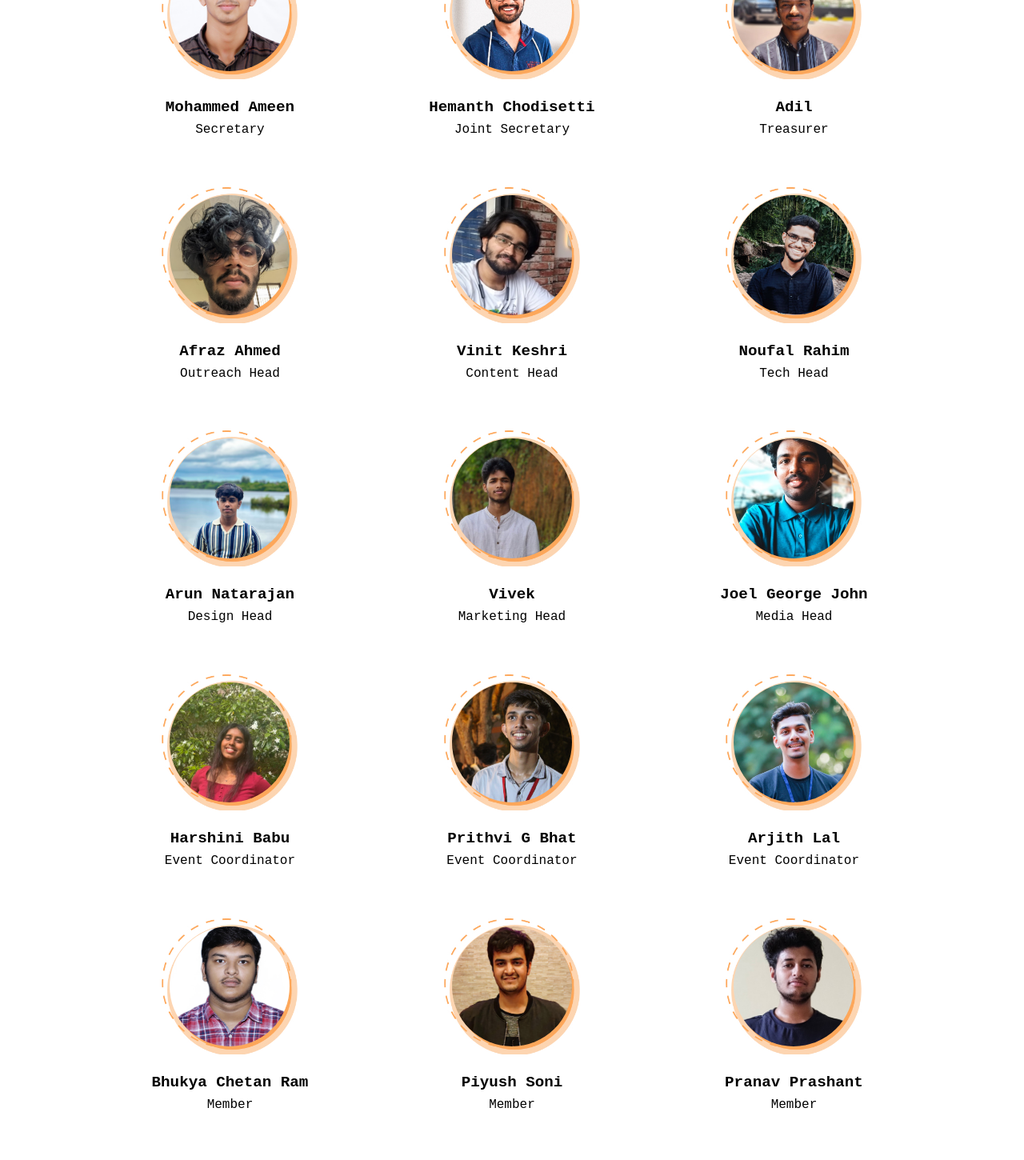
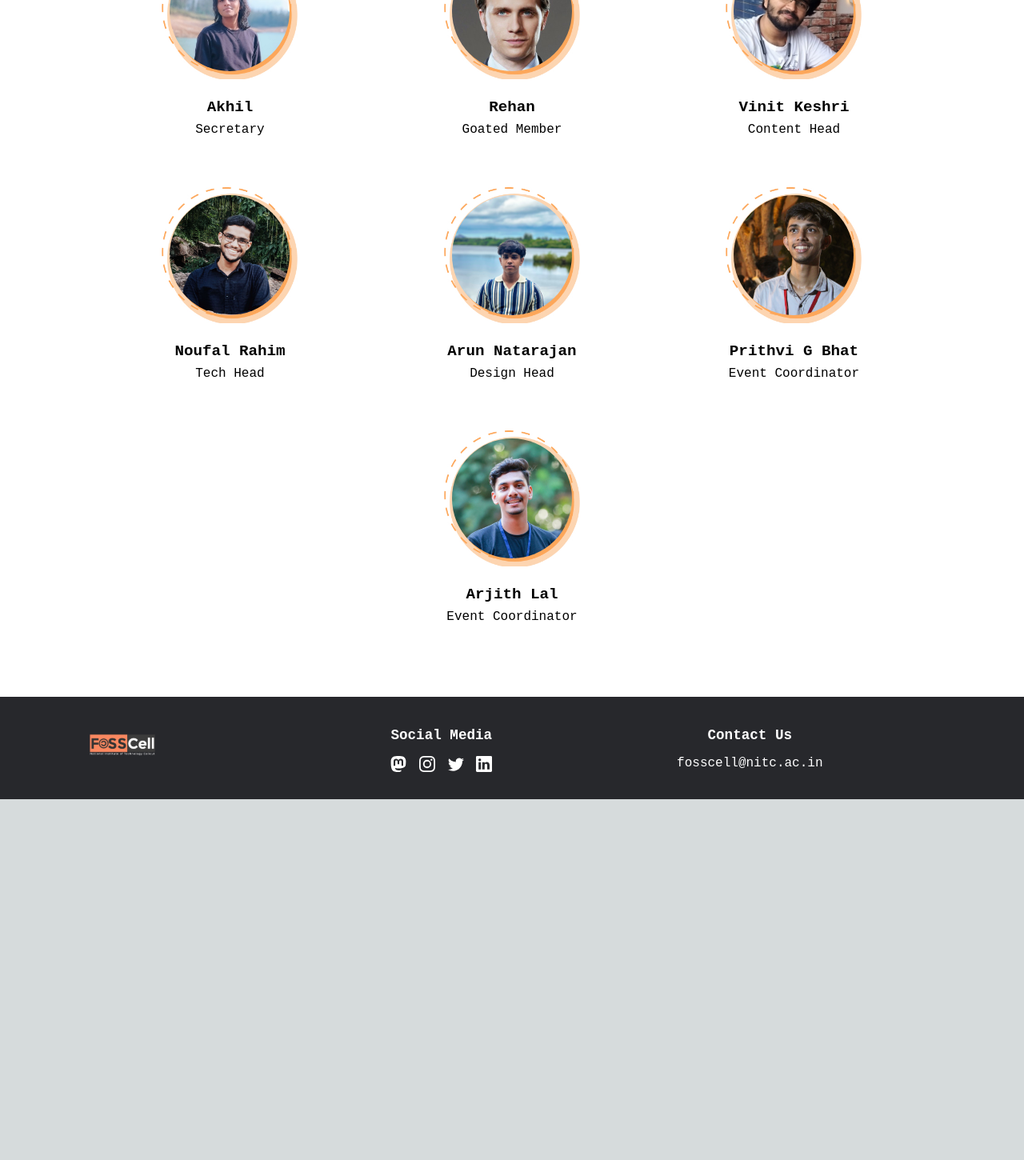
Before and after one commit to FOSSCellNITCalicut/fosscell-nextjs, a Next.js app: page /people in a window 1280 px wide. Shown: the part 320-1770 px from the top of the page at 80% size. After the commit the page ends 1319 px from the top, so only its background shows below. Built offline with nearby package versions, Linux system fonts and the light colour scheme.

Commit message:
Added timer

```diff
--- a/pages/people/index.js
+++ b/pages/people/index.js
@@ -2,6 +2,11 @@ import { useState } from "react";
 import styles from '@/styles/People.module.css'
 
 // import Aabid from "@/public/images/Team/Aabid Mohamed.jpg"
+
+
+//B24s
+
+
 
 //B23s and B22s
 
@@ -63,98 +68,192 @@ import Image from 'next/image'
 
 
 const alumni =[
+ {
+    id: 1,
+    name: "Mohammed Ameen",
+    position: "Alumni",
+    image: Ameen
+},
 {
-    id:0,
+    id: 2,
+    name: "Hemanth Chodisetti",
+    position: "Alumni",
+    image: Hemanth
+},
+{
+    id: 3,
+    name: "Adil",
+    position: "Alumni",
+    image: Adil
+},
+{
+    id: 4,
+    name: "Afraz Ahmed",
+    position: "Alumni ",
+    image: Afraz
+},
+{
+    id: 5,
+    name: "Vivek",
+    position: "Alumni",
+    image: Vivek
+},
+{
+    id: 6,
+    name: "Bhukya Chetan Ram",
+    position: "Alumni",
+    image: Bhukya
+},
+{
+    id: 7,
+    name: "Piyush Soni",
+    position: "Alumni",
+    image: Piyush
+},
+{
+    id: 8,
+    name: "Pranav Prashant",
+    position: "Alumni",
+    image: Pranav
+},
+{
+    id: 9,
+    name: "Pranav R Nair",
+    position: "Alumni",
+    image: PranavNair
+},
+{
+    id: 10,
+    name: "Vedasree Rodi",
+    position: "Alumni",
+    image: Vedasree
+},
+{
+    id: 11,
+    name: "Joel George John",
+    position: "Alumni",
+    image: JoelJohn
+},
+{
+    id: 12,
+    name: "Harshini Babu",
+    position: "Alumni",
+    image: Harshini_Babu
+},
+
+{
+    id: 13,
+    name: "Jumana",
+    position: "Alumni",
+    image: Jumana
+},
+{
+    id: 14,
+    name: "Abhishek",
+    position: "Alumni",
+    image: Abhishek
+},
+
+{
+    id: 15,
+    name: "Akshay Raj P",
+    position: "Alumni",
+    image: AKSHAY_RAJ_P
+},
+
+
+{
+    id:16,
     name:"Mohamed Afthab",
     position:"Alumni",
     image:Afthab
 },
 {
-    id:1,
+    id:17,
     name:"Madhav Prabhu C M",
     position:"Alumni",
     image:Madhav
 },
 {
-    id:2,
+    id:18,
     name:"Vysakh Premkumar",
     position:"Alumni",
     image:Vysakh
 },
 {
-    id:3,
+    id:19,
     name:"Sreevalsan S",
     position:"Alumni",
     image:Sree
 },
 {
-    id:4,
+    id:20,
     name:"Neena M S",
     position:"Alumni",
     image:Neena
 },
 {
-    id:5,
+    id:21,
     name:"Alen Antony",
     position:"Alumni",
     image:Alen
 },
 {
-    id:6,
+    id:22,
     name:"Juby Johnson",
     position:"Alumni",
     image:Juby
 },
 {
-    id:7,
+    id:23,
     name:"Simmon Mathew Shaji",
     position:"Alumni",
     image:Simmon
 },
 {
-    id:8,
+    id:24,
     name:"Chacko James",
     position:"Alumni",
     image:Chacko
 },
 {
-    id:9,
+    id:25,
     name:"Abin Latheef",
     position:"Alumni",
     image:Abin
 },
 {
-    id:10,
+    id:26,
     name:"Aravind I M",
     position:"Alumni",
     image:Aravind
 },
 {
-    id:11,
+    id:27,
     name:"Arjun M Murali",
     position:"Alumni",
     image:Arjun
 },
 {
-    id:12,
+    id:28,
     name:"Cliford",
     position:"Alumni",
     image:Cliford
 },
 {
-    id:13,
+    id:29,
     name:"Hadif Yassin Hameed",
     position:"Alumni",
     image:Hadif
 },
 {
-    id:14,
+    id:30,
     name:"John D",
     position:"Alumni",
     image:John
 },
 {
-    id:15,
+    id:31,
     name: "Nithin Puthalath",
     position:"Alumni",
     image:Nithin
@@ -163,31 +262,22 @@ const alumni =[
 
 const member = [
     {
-        id: 0,
-        name: "Mohammed Ameen",
-        position: "Secretary",
-        image: Ameen
+    id: 1,
+    name: "Akhil",
+    position: "Secretary",
+    image: Akhil
     },
-    {
-        id: 1,
-        name: "Hemanth Chodisetti",
-        position: "Joint Secretary",
-        image: Hemanth
-    },
+
+
     {
         id: 2,
-        name: "Adil",
-        position: "Treasurer",
-        image: Adil
+        name: "Rehan",
+        position: "Goated Member",
+        image: Rehan
     },
+
     {
         id: 3,
-        name: "Afraz Ahmed",
-        position: "Outreach Head",
-        image: Afraz
-    },
-    {
-        id: 4,
         name: "Vinit Keshri",
         position: "Content Head",
         image: Vinit_Keshri
@@ -205,24 +295,7 @@ const member = [
         position: "Design Head",
         image: arun_natarajan
     },
-    {
-        id: 7,
-        name: "Vivek",
-        position: "Marketing Head",
-        image: Vivek
-    },
-    {
-        id: 8,
-        name: "Joel George John",
-        position: "Media Head",
-        image: JoelJohn
-    },
-    {
-        id: 9,
-        name: "Harshini Babu",
-        position: "Event Coordinator",
-        image: Harshini_Babu
-    },
+
     {
         id: 10,
         name: "Prithvi G Bhat",
@@ -243,67 +316,9 @@ const member = [
     //     image:Unnati
     // },
 
-    {
-        id: 12,
-        name: "Bhukya Chetan Ram",
-        position: "Member",
-        image: Bhukya
-    },
-    {
-        id: 13,
-        name: "Piyush Soni",
-        position: "Member",
-        image: Piyush
-    },
-    {
-        id: 14,
-        name: "Pranav Prashant",
-        position: "Member",
-        image: Pranav
-    },
-    {
-        id: 15,
-        name: "Pranav R Nair",
-        position: "Member",
-        image: PranavNair
-    },
-    {
-        id: 16,
-        name: "Vedasree Rodi",
-        position: "Member",
-        image: Vedasree
-    },
-    {
-        id: 17,
-        name: "Akhil",
-        position: "Member",
-        image: Akhil
-    },
-    {
-        id: 18,
-        name: "Jumana",
-        position: "Member",
-        image: Jumana
-    },
-    {
-        id: 19,
-        name: "Abhishek",
-        position: "Member",
-        image: Abhishek
-    },
 
-    {
-        id: 20,
-        name: "Akshay Raj P",
-        position: "Member",
-        image: AKSHAY_RAJ_P
-    }
-    // {
-    //     id: 21,
-    //     name: "Rehan",
-    //     position: "Goated Member",
-    //     image: Rehan
-    // }
+
+
 ];
 
 export default function People() {
```
Also changed, not shown: components/fossmeetBanner.js (added, +71 -0 lines), pages/index.js (+17 -11 lines), 2 other files (tests, documents, lock files or other folders).
